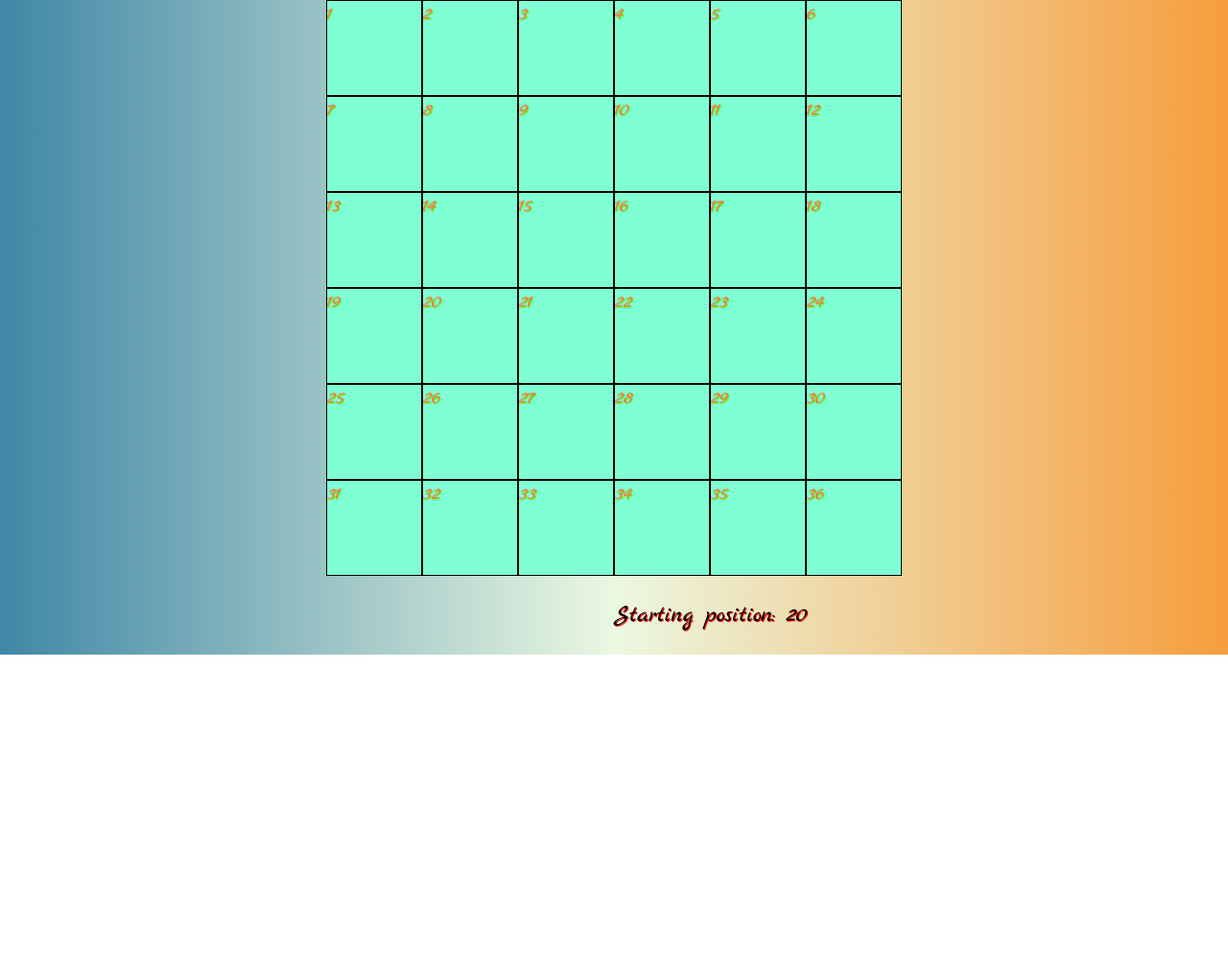
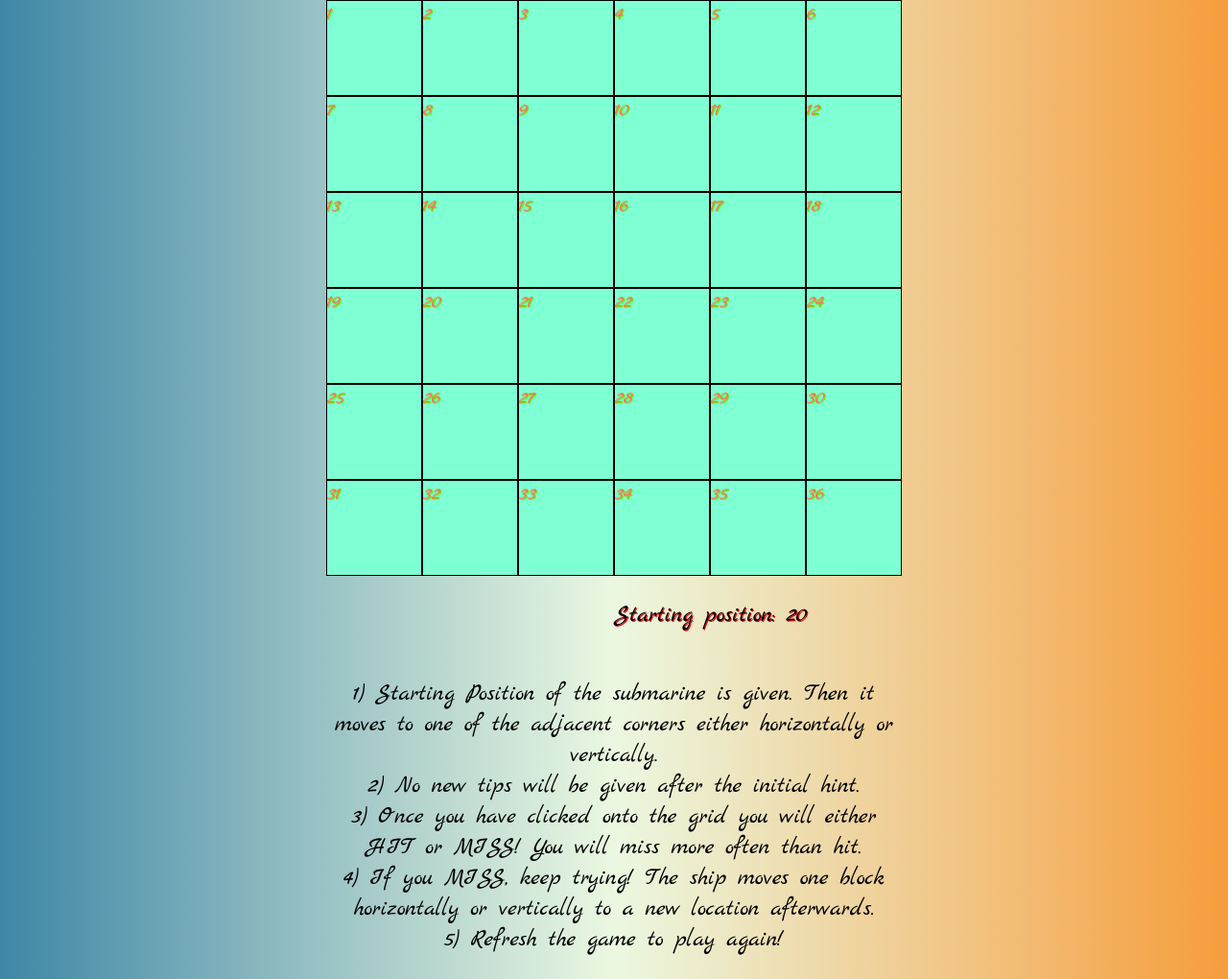
Before and after one commit to LifeisaJourney/project-1-SINK-THAT-SUBMARINE, a plain HTML site: page index.html in a window 1280 px wide. Shown: the part 148-1168 px from the top of the page at 96% size. Before the commit the page ends 830 px from the top, so only its background shows below. Drawn offline with Linux system fonts and the light colour scheme; a web font is replaced by a local one.

Commit message:
corrected readme.md and updated game to include instructions on playpage

```diff
--- a/index.html
+++ b/index.html
@@ -18,7 +18,20 @@
 
     <div class="wrapper">
         <p class="guess-feedback"></p>
-        <p class= "starting-location"></p>
+        <p class="starting-location"></p>
+    </div>
+    <div class="instructions">
+        <p id='instructions'>
+            1) Starting Position of the submarine is given. Then it moves to one of the adjacent corners either horizontally or vertically.
+           <br>
+            2) No new tips will be given after the initial hint.
+            <br>
+            3) Once you have clicked onto the grid you will either HIT or MISS! You will miss more often than hit.
+            <br>
+            4) If you MISS, keep trying! The ship moves one block horizontally or vertically to a new location afterwards.
+            <br>
+            5) Refresh the game to play again!
+        </p>
     </div>
 
     <script src="main.js"></script>
--- a/style.css
+++ b/style.css
@@ -110,3 +110,9 @@ p {
     font-size: 27px;
     text-align: center;
 }
+
+#instructions{
+    font-family: 'Marck Script', cursive;
+    font-size: 25px;
+    text-shadow: none;
+}
```
Also changed, not shown: 1 other file.
